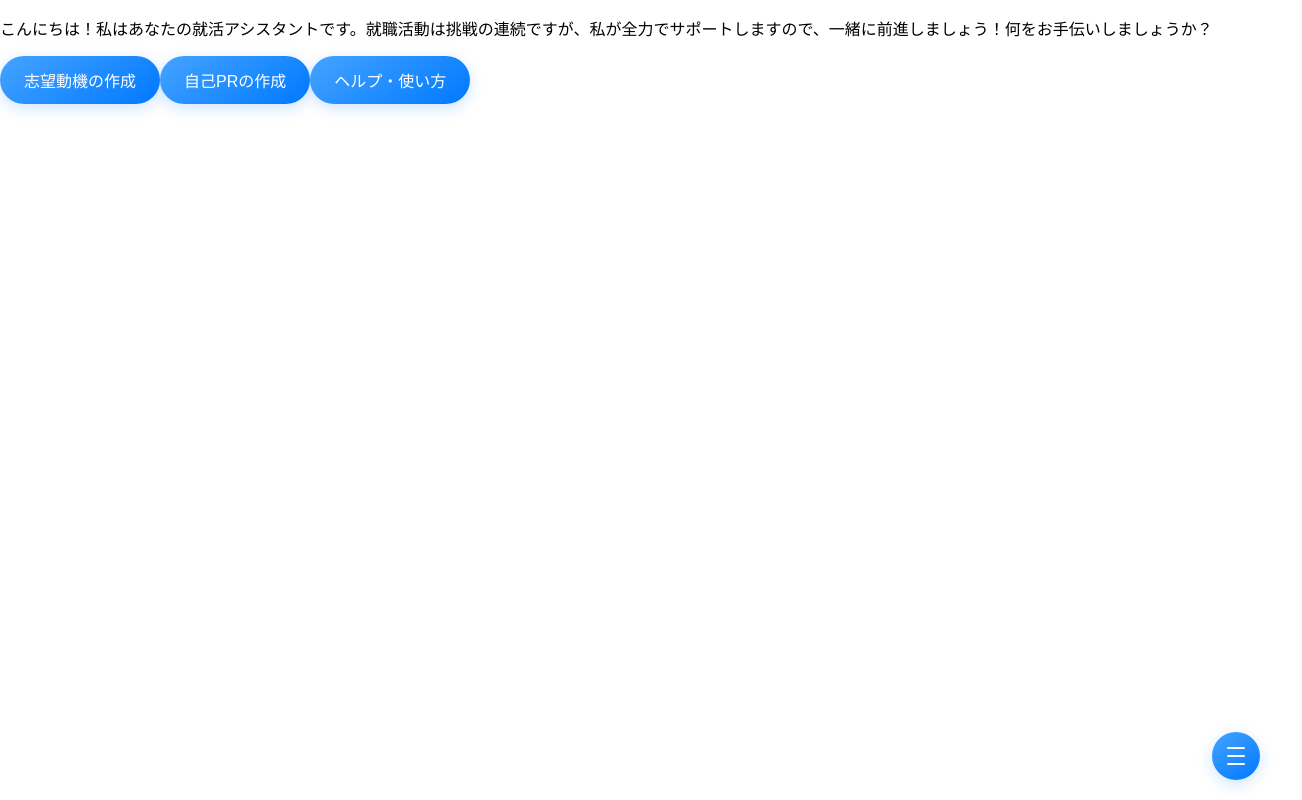
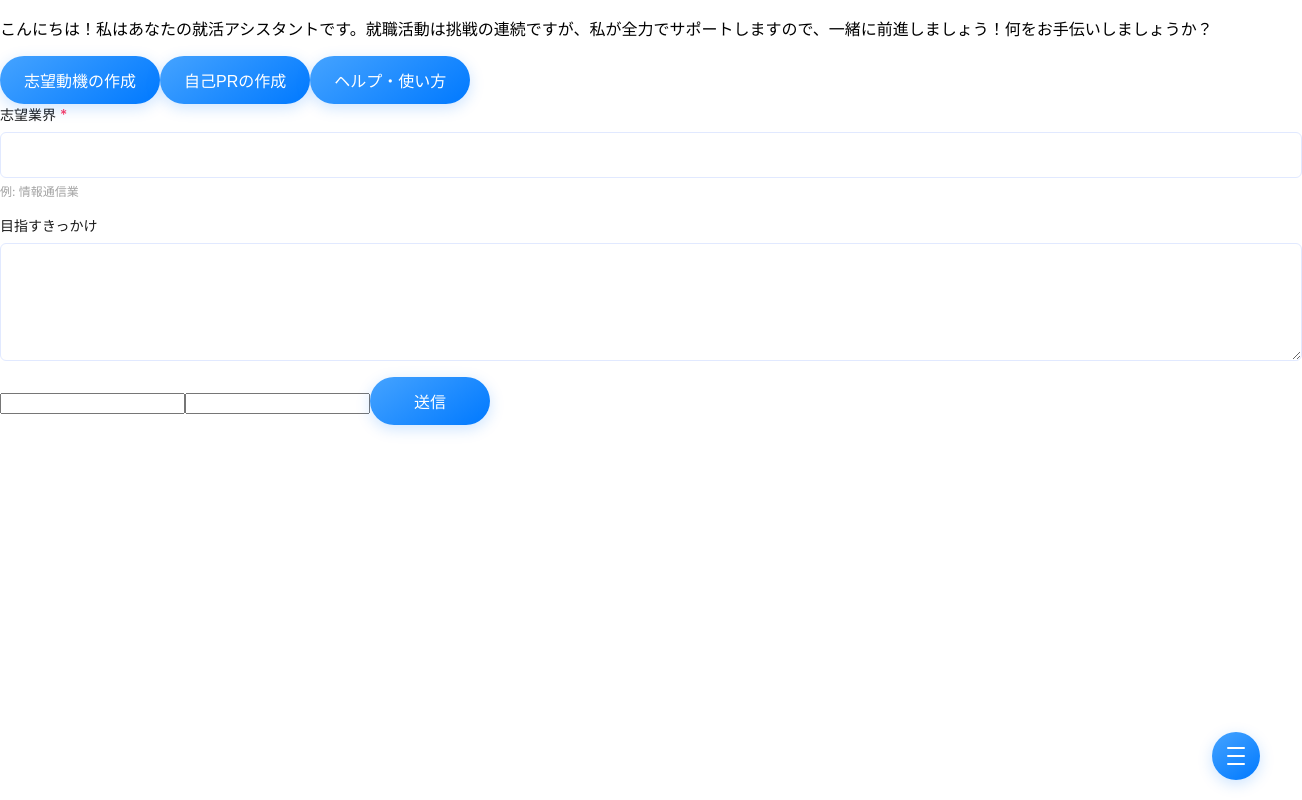
Before and after one commit to kawasakiCat/ai-assistant, a React (Create React App) app: page / in a window 1280 px wide. Shown: the whole page, 1302 px wide, since content can reach past the window. Built offline with nearby package versions, Linux system fonts and the light colour scheme.

Commit message:
チャットフォーム関係（志望動機） 11/28

```diff
--- /dev/null
+++ b/src/features/chat/components/ChatForm.js
@@ -0,0 +1,42 @@
+import React from "react";
+import { useChatFormData } from "../../../hooks/useChatFormData";
+import TextArea from "../../../components/common/TextArea/TextArea";
+import Button from "../../../components/common/Button/Button";
+import Input from "../../../components/common/Input/Input";
+
+const ChatFormComponent = () => {
+  const [formData, updateFormData] = useChatFormData({ name: "", email: "" });
+
+  const handleInputChange = (e) => {
+    const { name, value } = e.target;
+    updateFormData(name, value);
+  };
+
+  const handleSubmit = (e) => {
+    e.preventDefault();
+    console.log(formData); // サーバー送信の例
+  };
+
+  return (
+    <form onSubmit={handleSubmit}>
+			<Input
+				type="text"
+				label="志望業界"
+				name="targetIndustry"
+				value={formData.name}
+				onChange={handleInputChange}
+				required
+				helperText="例: 情報通信業"
+			/>
+			<TextArea
+				type="text"
+				label="目指すきっかけ"
+			/>
+      <input type="text" name="name" value={formData.name} onChange={handleInputChange} />
+      <input type="email" name="email" value={formData.email} onChange={handleInputChange} />
+      <Button type="submit">送信</Button>
+    </form>
+  );
+};
+
+export default ChatFormComponent;
--- a/src/features/chat/components/ChatWindow.js
+++ b/src/features/chat/components/ChatWindow.js
@@ -4,6 +4,7 @@ import { scenarios } from '../services/ChatScenario';
 // import MessageList from './MessageList';
 // import MessageInput from './MessageInput';
 import Button from '../../../components/common/Button/Button';
+import ChatFormComponent from './ChatForm';
 
 const ChatWindow = () => {
   const [currentScenarioId, setCurrentScenarioId] = useState("welcome");
@@ -17,6 +18,7 @@ const ChatWindow = () => {
           {option.text}
         </Button>
       ))}
+    <ChatFormComponent />
     </div>
   );
 };
--- /dev/null
+++ b/src/hooks/useChatFormData.js
@@ -0,0 +1,11 @@
+import { useState } from "react";
+
+export const useChatFormData = (defaultValues) => {
+  const [formData, setFormData] = useState(defaultValues);
+
+  const updateFormData = (key, value) => {
+    setFormData((prev) => ({ ...prev, [key]: value }));
+  };
+
+  return [formData, updateFormData];
+};
```
Also changed, not shown: src/App.js (+0 -12 lines), src/hooks/useChat.js (deleted, +0 -27 lines).
